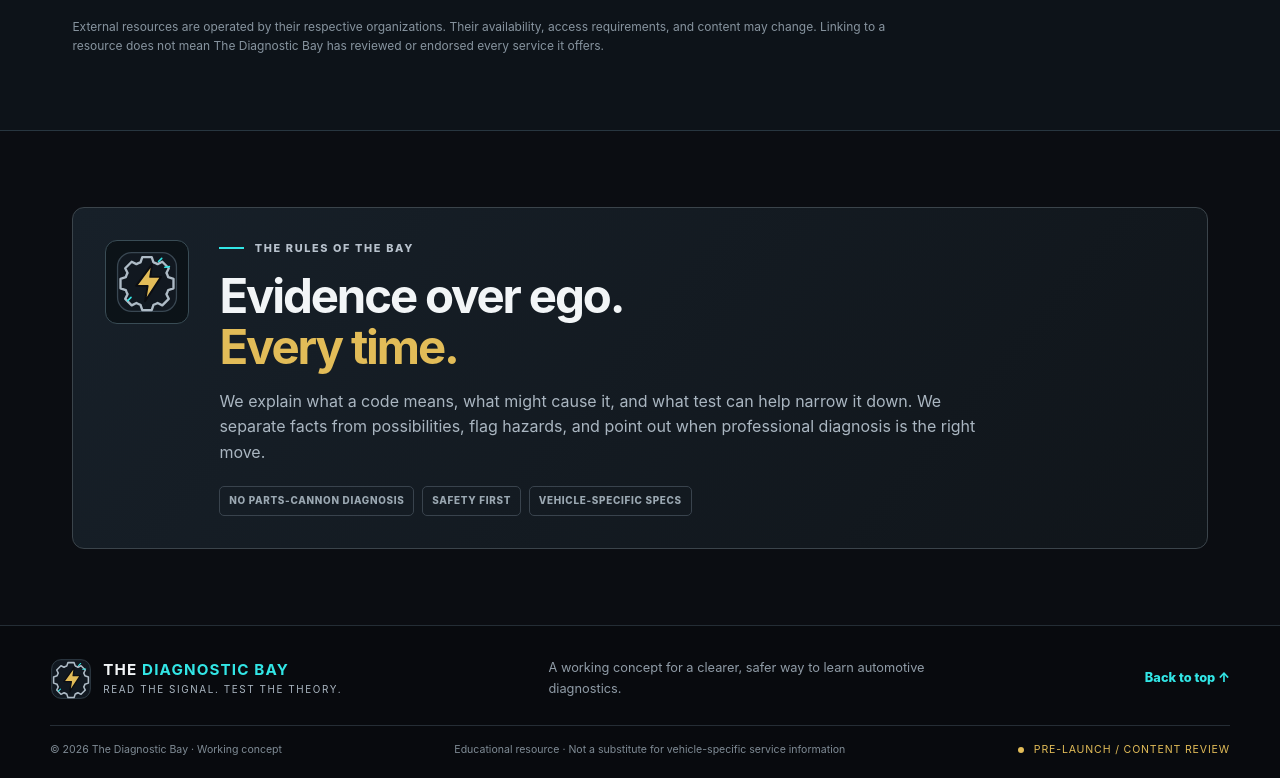
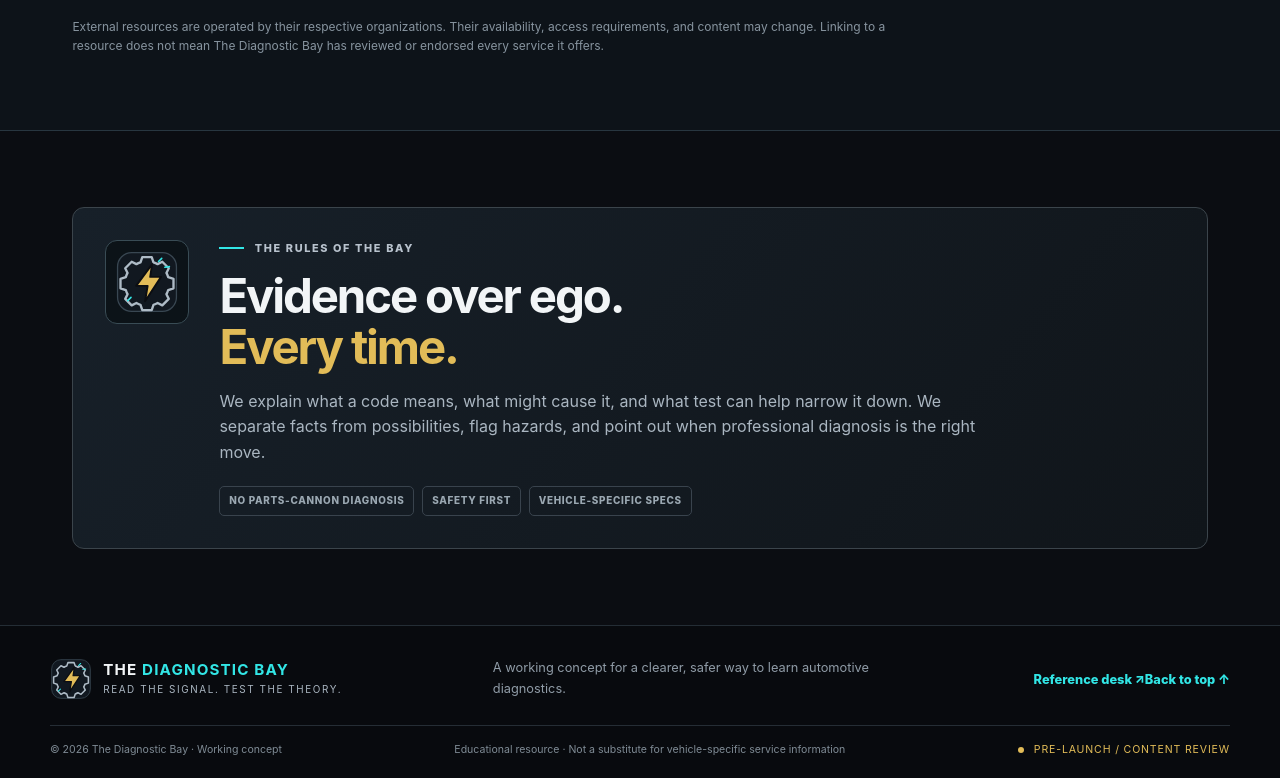
Before and after one commit to Chaotic-Minds-Collective/CR-Diagnostic-Site, a React (Vite) app: page / in a window 1280 px wide. Shown: the part 8748-9526 px from the top of the page. Built offline with nearby package versions, Linux system fonts and the light colour scheme.

Commit message:
Link reference desk from site footer

```diff
--- a/src/components/InfoSections.tsx
+++ b/src/components/InfoSections.tsx
@@ -179,9 +179,14 @@ export const SiteFooter: React.FC = () => {
           A working concept for a clearer, safer way to learn automotive
           diagnostics.
         </p>
-        <a className="back-top" href="#top">
-          Back to top ↑
-        </a>
+        <div className="footer-links">
+          <a className="back-top" href="#reference-desk">
+            Reference desk ↗
+          </a>
+          <a className="back-top" href="#top">
+            Back to top ↑
+          </a>
+        </div>
       </div>
       <div className="footer-bottom">
         <span>
```
